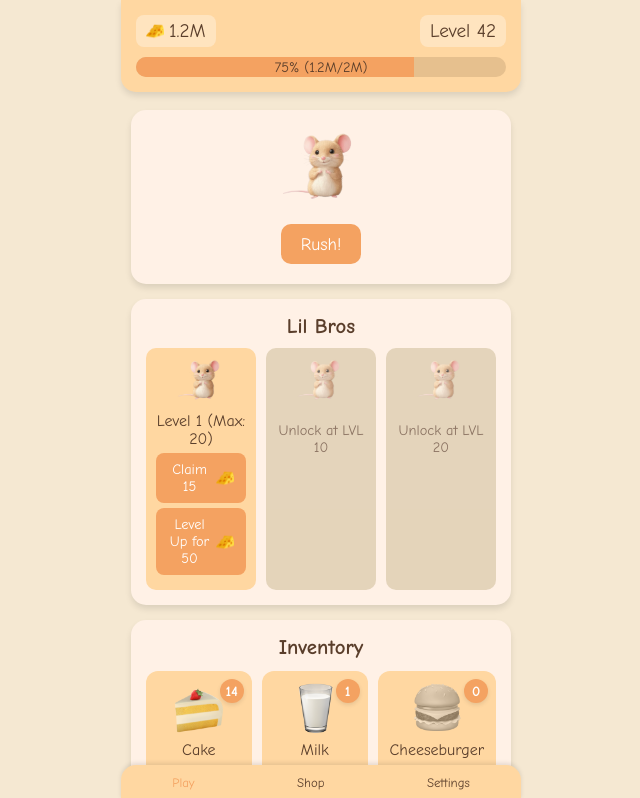
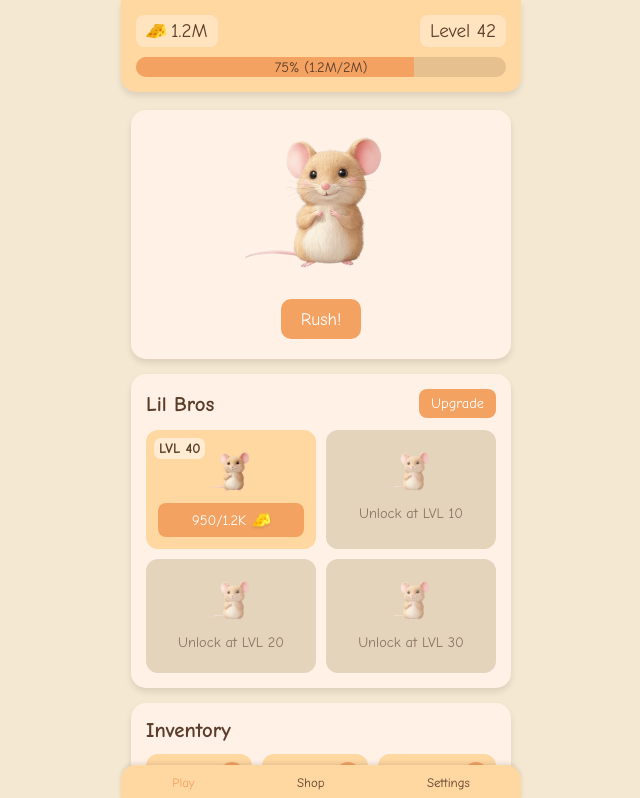
Before and after one commit to dwrx/cheeserush, a React (Create React App) app: page / in a window 1280 px wide. Shown: the top 798 px of the page, without its empty margins (319-959 px from the left). Built offline with nearby package versions, Linux system fonts and the light colour scheme; the HTML template or start-up script is replaced by a standard one.

Commit message:
Frontend: improve team block

```diff
--- a/src/components/TeamBlock.tsx
+++ b/src/components/TeamBlock.tsx
@@ -1,32 +1,64 @@
-import React from 'react';
-import cheeseIcon from '../assets/cheese.png';
-import broImage from '../assets/mouse.png';
-import '../styles/TeamBlock.css';
+import React, { useState } from "react";
+import cheeseIcon from "../assets/cheese.png";
+import broImage from "../assets/mouse.png";
+import { formatNumber } from "../utils/formatNumber";
+import "../styles/TeamBlock.css";
 
 const TeamBlock: React.FC = () => {
+  const [cheeseBalance] = useState(6000);
+  const [showUpgrades, setShowUpgrades] = useState(false);
+
   const team = [
-    { id: 1, level: 1, capacity: 20, current: 15, unlocked: true },
-    { id: 2, level: 0, capacity: 30, current: 0, unlocked: false, unlockLevel: 10 },
-    { id: 3, level: 0, capacity: 40, current: 0, unlocked: false, unlockLevel: 20 },
+    { id: 1, level: 40, capacity: 1200, current: 950, unlocked: true, yieldPerMin: 6 },
+    { id: 2, level: 0, capacity: 30, current: 0, unlocked: false, unlockLevel: 10, yieldPerMin: 0 },
+    { id: 3, level: 0, capacity: 40, current: 0, unlocked: false, unlockLevel: 20, yieldPerMin: 0 },
+    { id: 4, level: 0, capacity: 40, current: 0, unlocked: false, unlockLevel: 30, yieldPerMin: 0 },
   ];
+
+  const getUpgradeCost = (level: number) => level * 125;
+  const getNextCapacity = (capacity: number) => Math.floor(capacity * 1.2);
+  const getNextYield = (yieldPerMin: number) => Math.floor(yieldPerMin * 1.15);
 
   return (
     <div className="team-block">
-      <h2 className="team-title">Lil Bros</h2>
+      <div className="team-header">
+        <h2 className="team-title">Lil Bros</h2>
+        <button className="upgrade-toggle-button" onClick={() => setShowUpgrades(!showUpgrades)}>
+          {showUpgrades ? "Back" : "Upgrade"}
+        </button>
+      </div>
       <div className="team-list">
         {team.map((bro) => (
-          <div key={bro.id} className={`team-member ${!bro.unlocked ? 'locked' : ''}`}>
+          <div key={bro.id} className={`team-member ${!bro.unlocked ? "locked" : ""}`}>
+            {bro.unlocked && <div className="level-circle">LVL {formatNumber(bro.level)}</div>}
             <img src={broImage} alt="Lil Bro" className="bro-image" />
             {bro.unlocked ? (
-              <>
-                <p>Level {bro.level} (Max: {bro.capacity})</p>
-                <button className="claim-button">
-                  Claim {bro.current} <img src={cheeseIcon} alt="Cheese" className="cheese-icon" />
-                </button>
-                <button className="level-up-button">
-                  Level Up for 50 <img src={cheeseIcon} alt="Cheese" className="cheese-icon" />
-                </button>
-              </>
+              showUpgrades ? (
+                <div className="upgrade-info">
+                  <p className="upgrade-detail">
+                    <b>Cost:</b> {formatNumber(getUpgradeCost(bro.level))}{" "}
+                    <img src={cheeseIcon} alt="Cheese" className="cheese-icon" />
+                  </p>
+                  <p className="upgrade-detail">
+                    <b>Capacity:</b> {formatNumber(getNextCapacity(bro.capacity))}
+                  </p>
+                  <p className="upgrade-detail">
+                    <b>Yield:</b> {formatNumber(getNextYield(bro.yieldPerMin))} / min
+                  </p>
+                  <button className="level-up-button" disabled={cheeseBalance < getUpgradeCost(bro.level)}>
+                    Level Up
+                  </button>
+                </div>
+              ) : (
+                <>
+                  <button className="claim-button">
+                    <span>
+                      {formatNumber(bro.current)}/{formatNumber(bro.capacity)}
+                    </span>
+                    <img src={cheeseIcon} alt="Cheese" className="cheese-icon" />
+                  </button>
+                </>
+              )
             ) : (
               <p className="locked-text">Unlock at LVL {bro.unlockLevel}</p>
             )}
--- a/src/styles/InventoryBlock.css
+++ b/src/styles/InventoryBlock.css
@@ -8,7 +8,7 @@
 .inventory-title {
   font-size: 1.3rem;
   margin-bottom: 12px;
-  text-align: center;
+  text-align: left;
   color: #5a3e2b;
 }
 
--- a/src/styles/MouseBlock.css
+++ b/src/styles/MouseBlock.css
@@ -7,7 +7,7 @@
   }
 
   .mouse-image {
-    width: 100px;
+    width: 200px;
     height: auto;
     margin-bottom: 15px;
   }
--- a/src/styles/TeamBlock.css
+++ b/src/styles/TeamBlock.css
@@ -5,10 +5,32 @@
   box-shadow: 0 4px 6px rgba(0, 0, 0, 0.1);
 }
 
+.team-header {
+  display: flex;
+  justify-content: space-between;
+  align-items: center;
+  margin-bottom: 12px;
+}
+
 .team-title {
   font-size: 1.3rem;
-    margin-bottom: 10px;
-    text-align: center;
+  color: #5a3e2b;
+  margin: 0;
+}
+
+.upgrade-toggle-button {
+  background-color: #f4a261;
+  border: none;
+  padding: 6px 12px;
+  border-radius: 8px;
+  font-size: 0.9rem;
+  color: white;
+  cursor: pointer;
+  transition: background-color 0.2s ease;
+}
+
+.upgrade-toggle-button:hover {
+  background-color: #e68a50;
 }
 
 .team-list {
@@ -21,9 +43,15 @@
 .team-member {
   flex: 1 1 100%;
   background-color: #ffd7a1;
-    padding: 10px;
-    border-radius: 10px;
+  padding: 12px;
+  border-radius: 12px;
   text-align: center;
+  position: relative;
+  transition: transform 0.2s ease;
+}
+
+.team-member:hover {
+  transform: scale(1.02);
 }
 
 @media (min-width: 400px) {
@@ -32,14 +60,29 @@
   }
 }
 
+.level-circle {
+  position: absolute;
+  top: 8px;
+  left: 8px;
+  background-color: #ffffff87;
+  padding: 2px 5px;
+  border-radius: 7px;
+  color: #5b3e2b;
+  display: flex;
+  align-items: center;
+  justify-content: center;
+  font-size: 0.9rem;
+  font-weight: bold;
+}
+
 .bro-image {
   width: 60px;
   height: auto;
-    margin-bottom: 5px;
+  margin: 8px auto;
+  display: block;
 }
 
-  .claim-button,
-  .level-up-button {
+.claim-button {
   background-color: #f4a261;
   border: none;
   padding: 8px 12px;
@@ -47,15 +90,30 @@
   font-size: 0.9rem;
   color: white;
   cursor: pointer;
-    margin: 5px auto;
   display: flex;
   align-items: center;
-    gap: 5px;
+  justify-content: center;
+  gap: 6px;
+  width: 100%;
+  margin: 0;
+  transition: background-color 0.2s ease;
 }
 
-  .claim-button:hover,
-  .level-up-button:hover {
+.claim-button:hover {
   background-color: #e68a50;
+}
+
+.claim-button .cheese-icon {
+  width: 18px;
+  height: 18px;
+  filter: brightness(1.2) drop-shadow(0 1px 1px rgba(0, 0, 0, 0.2));
+  animation: wiggle 1.5s infinite ease-in-out;
+}
+
+@keyframes wiggle {
+  0%, 100% { transform: rotate(0deg); }
+  25% { transform: rotate(5deg); }
+  75% { transform: rotate(-5deg); }
 }
 
 .locked {
@@ -66,9 +124,37 @@
 .locked-text {
   font-size: 0.9rem;
   margin: 10px 0;
+  color: #5a3e2b;
 }
 
-  .cheese-icon {
-    width: 18px;
-    height: 18px;
+.upgrade-info {
+  text-align: left;
+  font-size: 0.85rem;
+  color: #5a3e2b;
 }
+
+.upgrade-detail {
+  margin: 4px 0;
+}
+
+.level-up-button {
+  background-color: #f4a261;
+  border: none;
+  padding: 8px;
+  border-radius: 8px;
+  font-size: 0.9rem;
+  color: white;
+  cursor: pointer;
+  width: 100%;
+  margin-top: 8px;
+  transition: background-color 0.2s ease;
+}
+
+.level-up-button:disabled {
+  background-color: #d9c8a9;
+  cursor: not-allowed;
+}
+
+.level-up-button:hover:not(:disabled) {
+  background-color: #e68a50;
+}
```
Lines whose indentation alone changed are shown as unchanged.
